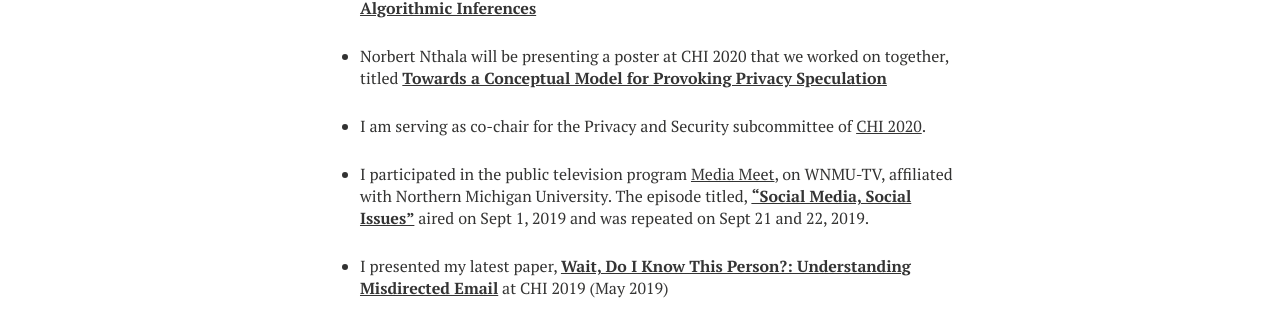
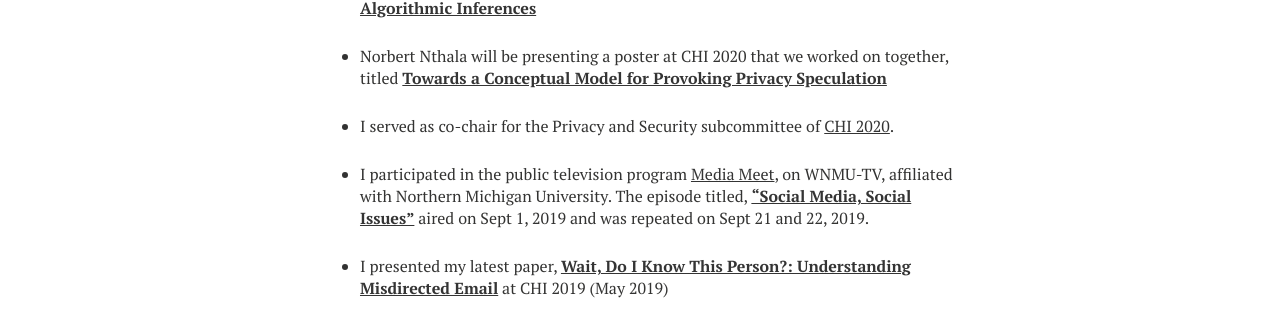
Before and after one commit to bierdoctor/bierdoctor.github.io, a Jekyll site: the page built from index.md, in a window 1280 px wide. Shown: the part 1100-1410 px from the top of the page. Built offline with Jekyll 4.4.1, drawn with Linux system fonts in a browser that asks for light colours; nearby versions of some CDN libraries.

Commit message:
Update index.md

```diff
--- a/index.md
+++ b/index.md
@@ -20,7 +20,7 @@ I am currently an Associate Professor in the [Department of Media and Informatio
 
 - Norbert Nthala will be presenting a poster at CHI 2020 that we worked on together, titled [**Towards a Conceptual Model for Provoking Privacy Speculation**](http://bierdoctor.com/papers/lbw_provoking_privacy_speculation_chi2020.pdf)
 
-- I am serving as co-chair for the Privacy and Security subcommittee of [CHI 2020](https://chi2020.acm.org/authors/papers/selecting-a-subcommittee/#Privacy-Security).
+- I served as co-chair for the Privacy and Security subcommittee of [CHI 2020](https://chi2020.acm.org/authors/papers/selecting-a-subcommittee/#Privacy-Security).
 
 - I participated in the public television program [Media Meet](https://wnmutv.nmu.edu/programs/media-meet/), on WNMU-TV, affiliated with Northern Michigan University. The episode titled, [**"Social Media, Social Issues"**](https://wnmuvideo.nmu.edu/video/social-media-social-issues-5xcv4w/) aired on Sept 1, 2019 and was repeated on Sept 21 and 22, 2019.
 
```
